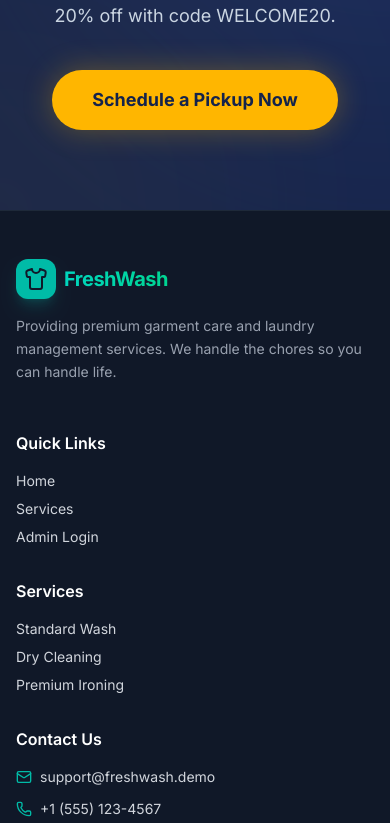
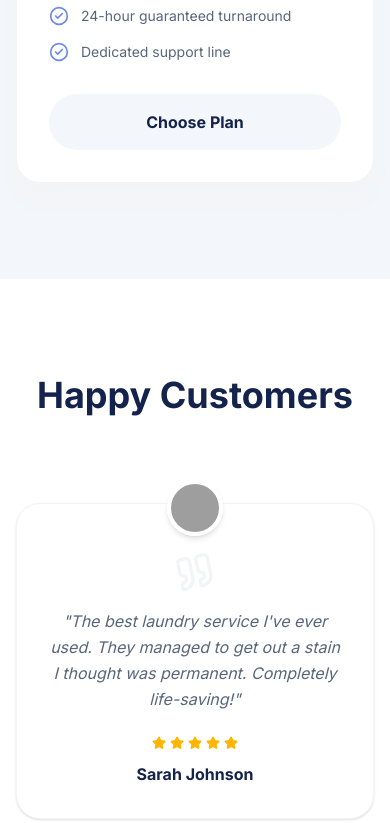
Before and after one commit to Gowthamhegde/lundry, a Next.js app: page / in a window 390 px wide. Shown: the part 6789-7612 px from the top of the page. Built offline with nearby package versions, Linux system fonts and the light colour scheme; grey boxes are pictures that could not be loaded.

Commit message:
feat: Add pricing plans section with detailed service offerings and features

```diff
--- a/src/app/page.tsx
+++ b/src/app/page.tsx
@@ -207,8 +207,44 @@ export default function Home() {
         </div>
       </section>
 
-      {/* 5. TESTIMONIALS */}
+      {/* 5. PRICING PLANS */}
       <section className="py-24 bg-[#F3F6FA] dark:bg-slate-950 transition-colors duration-300">
+        <div className="max-w-7xl mx-auto px-4 sm:px-6 lg:px-8">
+          <div className="text-center max-w-2xl mx-auto mb-16">
+            <h4 className="text-[#6C89EC] dark:text-blue-400 font-bold tracking-wider uppercase mb-3 text-sm">Pricing</h4>
+            <h2 className="text-4xl md:text-5xl font-bold text-[#14234b] dark:text-white mb-4">Simple, Transparent Pricing</h2>
+            <p className="text-[#59667a] dark:text-slate-400">No hidden fees. You only pay for what you wash.</p>
+          </div>
+
+          <div className="grid grid-cols-1 md:grid-cols-3 gap-8">
+            <PricingCard
+              title="Wash & Fold"
+              price="$1.50"
+              unit="per lb"
+              desc="Perfect for your everyday laundry needs."
+              features={["Premium detergents used", "Sorted by color", "Neatly folded and bagged", "48-hour standard delivery"]}
+            />
+            <PricingCard
+              title="Dry Cleaning"
+              price="$5.00"
+              unit="from / item"
+              desc="Expert care for your delicate garments."
+              features={["Eco-friendly solvents", "Stain removal treatment", "Pressed and hung", "Special fabric handling"]}
+              popular
+            />
+            <PricingCard
+              title="Monthly Subscription"
+              price="$49.00"
+              unit="per month"
+              desc="Set it and forget it. Ongoing laundry coverage."
+              features={["Up to 40 lbs of laundry", "2 free pickups a month", "24-hour guaranteed turnaround", "Dedicated support line"]}
+            />
+          </div>
+        </div>
+      </section>
+
+      {/* 6. TESTIMONIALS */}
+      <section className="py-24 bg-white dark:bg-slate-900 transition-colors duration-300">
         <div className="max-w-7xl mx-auto px-4 sm:px-6 lg:px-8 text-center">
            <h2 className="text-4xl md:text-5xl font-bold text-[#14234b] dark:text-white mb-16">Happy Customers</h2>
 
@@ -313,3 +349,37 @@ function TestimonialCard({ name, text, imgId }: { name: string, text: string, im
     </div>
   );
 }
+
+function PricingCard({ title, price, unit, desc, features, popular = false }: { title: string, price: string, unit: string, desc: string, features: string[], popular?: boolean }) {
+  return (
+    <div className={`p-8 rounded-3xl transition-transform duration-300 hover:-translate-y-2 relative border ${popular ? 'bg-[#14234b] dark:bg-blue-900 shadow-2xl shadow-blue-900/20 dark:shadow-none border-transparent' : 'bg-white dark:bg-slate-900 shadow-xl shadow-gray-100 dark:shadow-none border-gray-100 dark:border-slate-800'}`}>
+      {popular && (
+        <span className="absolute top-0 right-8 -translate-y-1/2 bg-[#FFB600] text-white text-xs font-bold px-3 py-1 rounded-full shadow-lg">Most Popular</span>
+      )}
+      <h3 className={`text-xl font-bold mb-2 ${popular ? 'text-white' : 'text-[#14234b] dark:text-white'}`}>{title}</h3>
+      <p className={`text-sm mb-6 ${popular ? 'text-slate-300 dark:text-blue-100' : 'text-[#59667a] dark:text-slate-400'}`}>{desc}</p>
+
+      <div className="mb-6 pb-6 border-b border-opacity-20 border-white dark:border-slate-700">
+        <span className={`text-4xl md:text-5xl font-extrabold ${popular ? 'text-white' : 'text-[#14234b] dark:text-white'}`}>{price}</span>
+        <span className={`ml-2 text-sm font-semibold ${popular ? 'text-slate-300 dark:text-blue-200' : 'text-[#6C89EC] dark:text-blue-400'}`}>{unit}</span>
+      </div>
+
+      <ul className="space-y-4 mb-8">
+        {features.map((feature, i) => (
+          <li key={i} className="flex items-start gap-3">
+            <CheckCircle2 size={20} className={`shrink-0 ${popular ? 'text-[#FFB600]' : 'text-[#6C89EC] dark:text-blue-400'}`} />
+            <span className={`text-sm ${popular ? 'text-white' : 'text-[#59667a] dark:text-slate-300'}`}>{feature}</span>
+          </li>
+        ))}
+      </ul>
+
+      <Link href="/services" className={`block w-full py-4 text-center rounded-full font-bold transition-all ${
+        popular
+          ? 'bg-[#FFB600] hover:bg-yellow-400 text-[#14234b] shadow-[0_0_15px_rgba(255,182,0,0.3)]'
+          : 'bg-[#F3F6FA] dark:bg-slate-800 hover:bg-[#6C89EC] dark:hover:bg-blue-600 text-[#14234b] dark:text-white hover:text-white'
+      }`}>
+        Choose Plan
+      </Link>
+    </div>
+  );
+}
```
